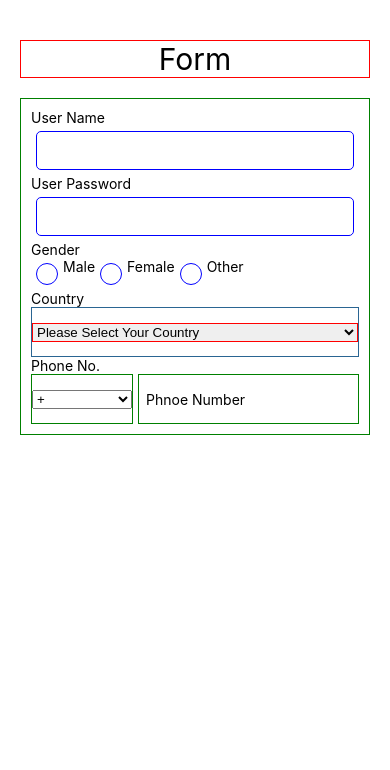
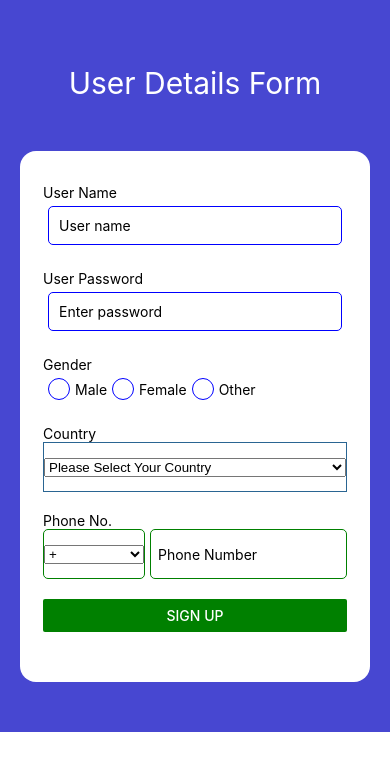
Before and after one commit to nitesh-1810/IntroToReactNative, a React Native app: screen / in a window 390 px wide. Shown: the top 770 px of the page. Built offline with nearby package versions, Linux system fonts and the light colour scheme.

Commit message:
Add states to input box.

```diff
--- a/src/Tasks/FormDemo.js
+++ b/src/Tasks/FormDemo.js
@@ -1,48 +1,61 @@
 import React, { useState } from "react";
-import { View, Text, StyleSheet, TextInput } from "react-native";
+import { View, Text, StyleSheet, TextInput, Button, Alert } from "react-native";
 import { Picker } from "@react-native-picker/picker";
 
 const FormDemo = () => {
   const [selectedValue, setSelectedValue] = useState(
     "Please Select Your Country"
   );
-  const [selectedCode, setSelectedCode] = useState("Country Code");
+  const [selectedCode, setSelectedCode] = useState("");
+
+  const [userName, setUserName] = useState("");
+  const [userPassword, setUserPassword] = useState("");
+  const [userPhone, setUserPhone] = useState("");
+
   return (
-    <>
-      <View style={styles.viewStyle}>
-        <Text style={styles.textStyle}>Form</Text>
-      </View>
+    <View style={styles.container}>
+      <Text style={styles.textStyle}>User Details Form</Text>
       <View style={styles.inputViewStyle}>
+        <View style={styles.viewBox}>
           <Text>User Name</Text>
           <TextInput
-          placeholder="user name"
-          value="John Wick"
+            placeholder="User name"
+            value={userName}
             style={styles.userInputStyle}
+            onChangeText={(text) => setUserName(text)}
           />
+        </View>
+        <View style={styles.viewBox}>
           <Text>User Password</Text>
           <TextInput
-          placeholder="user password"
-          value="*******"
+            placeholder="Enter password"
+            value={userPassword}
             style={styles.userInputStyle}
+            onChangeText={(text) => setUserPassword(text)}
           />
+        </View>
+        <View style={styles.viewBox}>
           <Text>Gender</Text>
-        <View style={{ flexDirection: "row" }}>
+          <View style={styles.genderView}>
             <TextInput placeholder="male" value="" style={styles.genderInput} />
             <Text>Male</Text>
-          <TextInput placeholder="Female" value="" style={styles.genderInput} />
+            <TextInput
+              placeholder="Female"
+              value=""
+              style={styles.genderInput}
+            />
             <Text>Female</Text>
-          <TextInput placeholder="Other" value="" style={styles.genderInput} />
+            <TextInput
+              placeholder="Other"
+              value=""
+              style={styles.genderInput}
+            />
             <Text>Other</Text>
           </View>
+        </View>
+        <View style={styles.viewBox}>
           <Text>Country </Text>
-        <View
-          style={{
-            borderWidth: 1,
-            borderColor: "#2a6592",
-            height: 50,
-            justifyContent: "center",
-          }}
-        >
+          <View style={styles.countryView}>
             <Picker
               selectedValue={selectedValue}
               onValueChange={(itemValue, itemIndex) =>
@@ -53,19 +66,16 @@ const FormDemo = () => {
               <Picker.Item label="Please Select Your Country" value="" />
               <Picker.Item label="India" value="India" />
               <Picker.Item label="England" value="England" />
-            <Picker.Item label="Aus" value="Aus" />
+              <Picker.Item label="Spain" value="Spain" />
+              <Picker.Item label="United States" value="United States" />
+              <Picker.Item label="Australia" value="Australia" />
             </Picker>
           </View>
+        </View>
+        <View style={styles.viewBox}>
           <Text>Phone No. </Text>
-        <View style={{ flexDirection: "row", height: 50 }}>
-          <View
-            style={{
-              borderWidth: 1,
-              borderColor: "green",
-              marginRight: 5,
-              justifyContent: "center",
-            }}
-          >
+          <View style={styles.phoneView}>
+            <View style={styles.codeView}>
               <Picker
                 selectedValue={selectedCode}
                 onValueChange={(itemValue, itemIndex) =>
@@ -75,72 +85,106 @@ const FormDemo = () => {
               >
                 <Picker.Item label="+" value="" />
                 <Picker.Item label="IN" value="+91" />
-              <Picker.Item label="US" value="+56" />
+                <Picker.Item label="US" value="+6" />
                 <Picker.Item label="UK" value="+44" />
+                <Picker.Item label="BR" value="+55" />
+                <Picker.Item label="AUS" value="+61" />
               </Picker>
             </View>
-          <View
-            style={{
-              borderWidth: 1,
-              borderColor: "green",
-              flex: 2,
-              justifyContent: "center",
-              padding: 7,
-            }}
-          >
-            <TextInput placeholder="Phnoe Number" label="Ph no." value="" />
+            <View style={styles.phoneNumView}>
+              <TextInput
+                placeholder="Phone Number"
+                label="Ph no."
+                value={userPhone}
+                onChangeText={(text) => setUserPhone(text)}
+              />
             </View>
           </View>
         </View>
-    </>
+        <View style={styles.viewBox}>
+          <Button
+            color="green"
+            title="Sign Up"
+            onPress={() => {
+              Alert.alert(
+                `Name: ${userName}, PassWord: ${userPassword}, Country: ${selectedValue}, Phone no: ${selectedCode} ${userPhone}`
+              );
+              setSelectedValue("");
+              setUserName("");
+              setUserPassword("");
+              setSelectedCode("");
+              setUserPhone("");
+              setUserPhone("");
+            }}
+          />
+        </View>
+      </View>
+    </View>
   );
 };
-
 export default FormDemo;
 
 const styles = StyleSheet.create({
-  viewStyle: {
-    marginTop: 40,
-    marginLeft: 20,
-    marginRight: 20,
-    borderWidth: 1,
-    borderColor: "red",
-  },
+  container: { backgroundColor: "#4747d1", height: "100%" },
+  viewBox: { marginBottom: 10, marginTop: 10 },
   textStyle: {
     fontSize: 30,
     textAlign: "center",
+    marginTop: 65,
+    color: "white",
   },
   inputViewStyle: {
-    marginTop: 20,
+    backgroundColor: "white",
+    marginTop: 50,
+    marginRight: 20,
     marginLeft: 20,
-    marginRight: 20,
-    borderWidth: 1,
-    borderColor: "green",
-    padding: 10,
+    marginBottom: 50,
+    borderRadius: 16,
+    padding: 23,
+    paddingBottom: 40,
   },
   userInputStyle: {
     borderWidth: 0.5,
     borderColor: "blue",
-    color: "white",
+    // color: "white",
     margin: 5,
     padding: 10,
     borderRadius: 5,
   },
+  genderView: { flexDirection: "row", alignItems: "center" },
   genderInput: {
     borderWidth: 0.5,
     borderColor: "blue",
-    color: "white",
+    // color: "white",
     margin: 5,
     padding: 10,
     borderRadius: 50,
     width: 6,
     height: 6,
   },
-  pickerStyle: {
+  countryView: {
     borderWidth: 1,
-    borderColor: "red",
+    borderColor: "#2a6592",
+    height: 50,
+    justifyContent: "center",
   },
   codePickerStyle: {
     width: 100,
   },
+  phoneView: { flexDirection: "row", height: 50 },
+  codeView: {
+    borderWidth: 1,
+    borderColor: "green",
+    marginRight: 5,
+    justifyContent: "center",
+    borderRadius: 5,
+  },
+  phoneNumView: {
+    borderWidth: 1,
+    borderColor: "green",
+    flex: 2,
+    justifyContent: "center",
+    padding: 7,
+    borderRadius: 5,
+  },
 });
```
Lines whose indentation alone changed are shown as unchanged.
